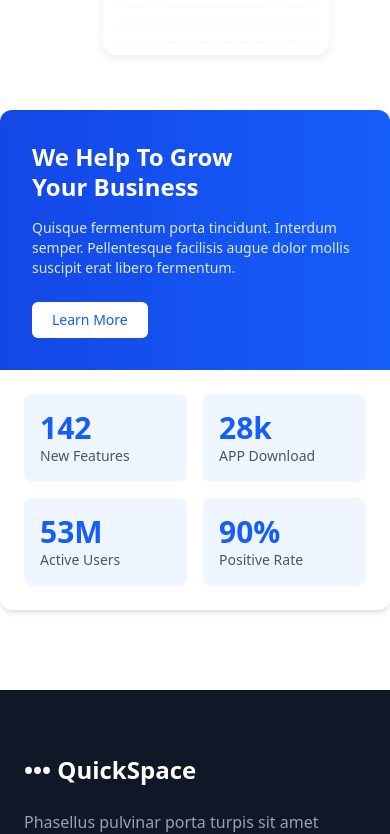
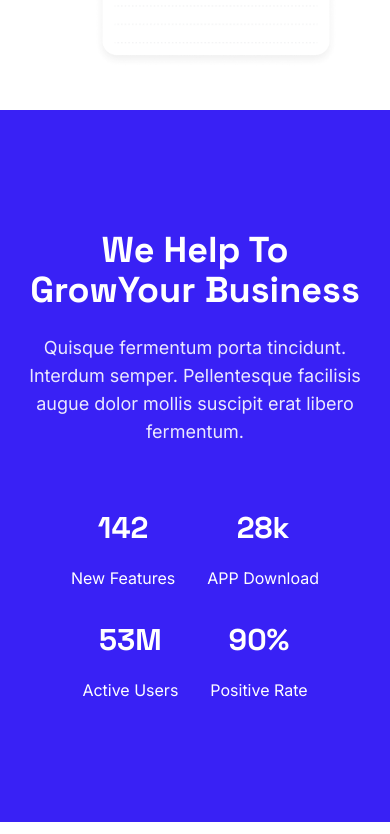
Before and after one commit to Iam-samyog/Quickspace, a React (Vite) app: page / in a window 390 px wide. Shown: the part 933-1767 px from the top of the page. Built offline with nearby package versions, Linux system fonts and the light colour scheme.

Commit message:
Completed the StatsCard and Made it responsive

```diff
--- a/src/Components/StatsCard .jsx
+++ b/src/Components/StatsCard .jsx
@@ -1,51 +1,38 @@
-const StatsCard = () => {
+import React from 'react';
+
+export default function StatsCard(){
   return (
-      <div className="max-w-4xl mx-auto bg-white rounded-xl shadow-md overflow-hidden">
-        <div className="md:flex">
-          {/* Left Section - Text Content */}
-          <div className="p-8 md:p-10 bg-gradient-to-r from-blue-700 to-blue-600 text-white md:w-1/2">
-            <h1 className="text-2xl md:text-3xl font-bold mb-4 leading-tight">
-              We Help To Grow<br />Your Business
-            </h1>
-            <p className="text-blue-100 mb-6 text-sm md:text-base">
-              Quisque fermentum porta tincidunt. Interdum semper. Pellentesque facilisis augue dolor mollis suscipit erat libero fermentum.
+    <div className="flex flex-col secondary-font py-[120px] items-center justify-center  bg-[#3921F5] text-white ">
+      <div className="container mx-auto  max-w-[1350px] px-4 text-center">
+        <h1 className="text-4xl md:text-5xl font-bold mb-6 primary-font">We Help To GrowYour Business</h1>
+
+        <p className="max-w-3xl mx-auto text-lg mb-16 opacity-90">
+          Quisque fermentum porta tincidunt. Interdum semper. Pellentesque
+          facilisis augue dolor mollis suscipit erat libero fermentum.
         </p>
-            <button className="px-5 py-2 bg-white text-blue-600 font-medium rounded-md text-sm hover:bg-blue-50 transition">
-              Learn More
-            </button>
+
+        <div className="flex flex-wrap justify-center gap-8 md:gap-[140px] lg:gap-[232px]">
+          <div className="flex flex-col items-center">
+            <h2 className="text-3xl md:text-5xl font-bold mb-5 primary-font">142</h2>
+            <p className="text-[16px]">New Features</p>
           </div>
 
-          {/* Right Section - Stats */}
-          <div className="p-6 md:p-8 md:w-1/2">
-            <div className="grid grid-cols-2 gap-4">
-              {/* Stat 1 */}
-              <div className="bg-blue-50 p-4 rounded-lg">
-                <p className="text-3xl font-bold text-blue-600">142</p>
-                <p className="text-gray-600 text-sm">New Features</p>
+          <div className="flex flex-col items-center">
+            <h2 className="text-3xl md:text-5xl font-bold mb-5 primary-font">28k</h2>
+            <p className="text-[16px]">APP Download</p>
           </div>
 
-              {/* Stat 2 */}
-              <div className="bg-blue-50 p-4 rounded-lg">
-                <p className="text-3xl font-bold text-blue-600">28k</p>
-                <p className="text-gray-600 text-sm">APP Download</p>
+          <div className="flex flex-col items-center">
+            <h2 className="text-3xl md:text-5xl font-bold mb-5 primary-font">53M</h2>
+            <p className="text-[16px]">Active Users</p>
           </div>
 
-              {/* Stat 3 */}
-              <div className="bg-blue-50 p-4 rounded-lg">
-                <p className="text-3xl font-bold text-blue-600">53M</p>
-                <p className="text-gray-600 text-sm">Active Users</p>
-              </div>
-
-              {/* Stat 4 */}
-              <div className="bg-blue-50 p-4 rounded-lg">
-                <p className="text-3xl font-bold text-blue-600">90%</p>
-                <p className="text-gray-600 text-sm">Positive Rate</p>
-              </div>
+          <div className="flex flex-col items-center">
+            <h2 className="text-3xl md:text-5xl font-bold mb-5 primary-font">90%</h2>
+            <p className="text-[16px]">Positive Rate</p>
           </div>
         </div>
       </div>
     </div>
   );
-  };
-
-  export default StatsCard;
+}
--- a/src/Home.jsx
+++ b/src/Home.jsx
@@ -14,15 +14,17 @@ const Home = () => {
     <Hero/>
 
         </div>
-        <div className=''>
-          <StatsCard/>
-        </div>
+
 
 
     </div>
+    <div className=''>
+          <StatsCard/>
+        </div>
     <div className='mt-20'>
-<QuickSpaceFooter/>
+  <QuickSpaceFooter/>
         </div>
+
 
     </>
   )
```
Lines whose indentation alone changed are shown as unchanged.
